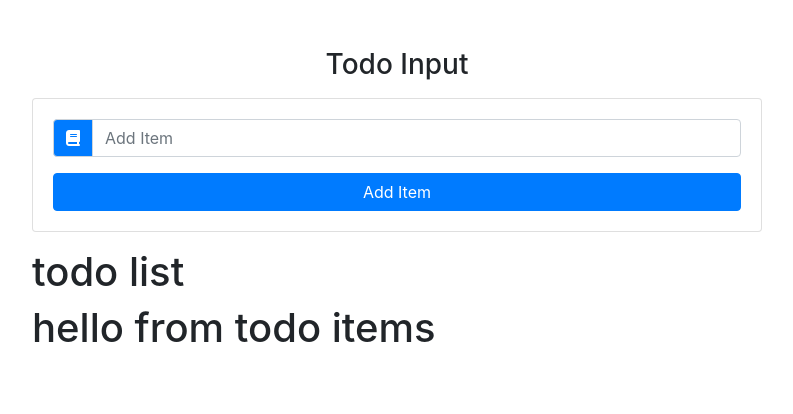
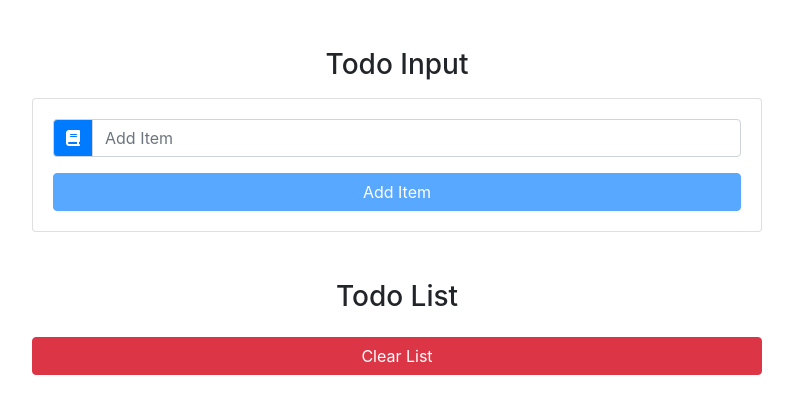
Before and after one commit to premjitB/react-todo-list, a React (Create React App) app: page / in a window 1280 px wide. Shown: the top 414 px of the page, without its empty margins (243-1036 px from the left). Built offline with nearby package versions, Linux system fonts and the light colour scheme.

Commit message:
Todo List Project Completed Successfuly

```diff
--- a/src/App.js
+++ b/src/App.js
@@ -13,38 +13,45 @@
   };
 
   handleChange = e => {
-    console.log("handle change");
     this.setState({
       item: e.target.value
     });
   };
   handleSubmit = e => {
-    console.log("handle submit");
     e.preventDefault();
-    console.log(this.state);
     const newItem = {
       id: this.state.id,
-      item: this.state.item
+      title: this.state.item
     };
     const updatedItems = [...this.state.items, newItem];
-    this.setState(
-      {
-        items: updatedItems,
-        id: uuid(),
-        editItem: false,
-        item: ""
-      },
-      () => console.log(this.state)
-    );
+    this.setState({
+      items: updatedItems,
+      id: uuid(),
+      editItem: false,
+      item: ""
+    });
   };
   clearList = () => {
+    this.setState({
+      items: []
+    });
     console.log("clear list");
   };
   handleEdit = id => {
-    console.log(`handle edit ${id}`);
+    const filteredItems = this.state.items.filter(item => item.id !== id);
+    const itemToEdit = this.state.items.find(item => item.id === id);
+    this.setState({
+      items: filteredItems,
+      item: itemToEdit.title,
+      editItem: true,
+      id: id
+    });
   };
   handleDelete = id => {
-    console.log(`handle delete ${id}`);
+    const filteredItems = this.state.items.filter(item => item.id !== id);
+    this.setState({
+      items: filteredItems
+    });
   };
 
   render() {
@@ -58,7 +65,7 @@
                 item={this.state.item}
                 handleChange={this.handleChange}
                 handleSubmit={this.handleSubmit}
-                handleEdit={this.handleEdit}
+                editItem={this.state.editItem}
               />
               <TodoList
                 items={this.state.items}
--- a/src/components/TodoInput.js
+++ b/src/components/TodoInput.js
@@ -20,8 +20,16 @@
               onChange={handleChange}
             />
           </div>
-          <button type="submit" className="btn btn-block btn-primary mt-3">
-            Add Item
+          <button
+            disabled={item ? false : true}
+            type="submit"
+            className={
+              editItem
+                ? "btn btn-block btn-success mt-3"
+                : "btn btn-block btn-primary mt-3"
+            }
+          >
+            {editItem ? "Edit Item" : "Add Item"}
           </button>
         </form>
       </div>
--- a/src/components/TodoItem.js
+++ b/src/components/TodoItem.js
@@ -2,10 +2,19 @@
 
 export default class TodoItem extends Component {
   render() {
+    const { handleDelete, handleEdit, title } = this.props;
     return (
-      <div>
-        <h1>hello from todo items</h1>
-      </div>
+      <li className="list-group-item text-capitalize d-flex justify-content-between my-2">
+        <h6>{title}</h6>
+        <div className="todo-icon">
+          <span className="mx-2 text-success" onClick={handleEdit}>
+            <i className="fas fa-pen"></i>
+          </span>
+          <span className="mx-2 text-danger" onClick={handleDelete}>
+            <i className="fas fa-trash"></i>
+          </span>
+        </div>
+      </li>
     );
   }
 }
--- a/src/components/TodoList.js
+++ b/src/components/TodoList.js
@@ -2,11 +2,28 @@
 import Item from "./TodoItem";
 export default class TodoList extends Component {
   render() {
+    const { items, clearList, handleDelete, handleEdit } = this.props;
     return (
-      <section>
-        <h1>todo list</h1>
-        <Item />
-      </section>
+      <ul className="list-group my-5">
+        <h3 className="text-capitalize text-center">Todo List</h3>
+        {items.map(item => {
+          return (
+            <Item
+              key={item.id}
+              handleDelete={() => handleDelete(item.id)}
+              handleEdit={() => handleEdit(item.id)}
+              title={item.title}
+            />
+          );
+        })}
+        <button
+          type="button"
+          className="btn btn-danger btn-block mt-3"
+          onClick={clearList}
+        >
+          Clear List
+        </button>
+      </ul>
     );
   }
 }
```
